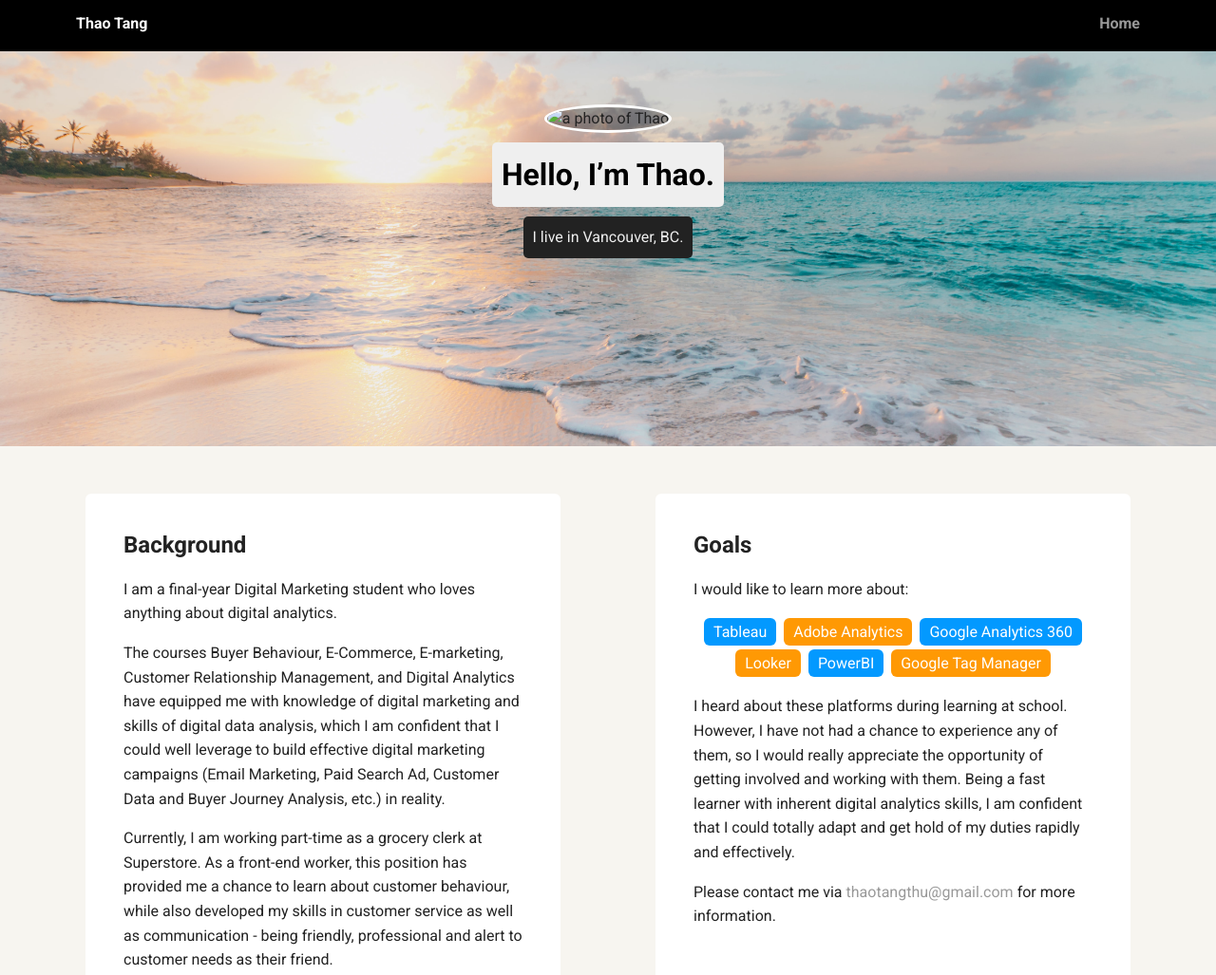
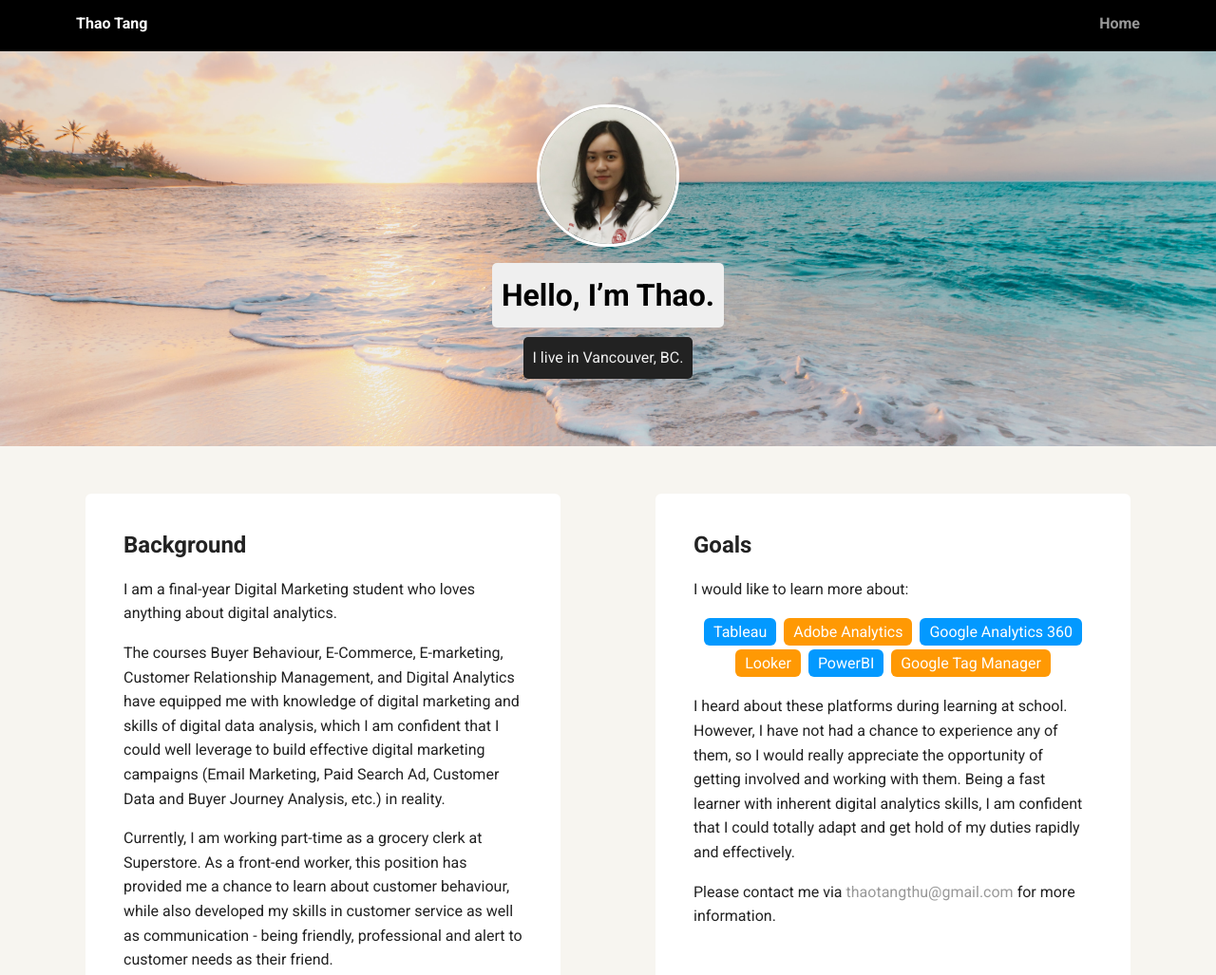
Before and after one commit to tangthao/Assignment-Case-1---Tutorial-1-, a plain HTML site: page index.html in a window 1280 px wide. Shown: the top 1027 px of the page at 95% size. Drawn offline with Linux system fonts and the light colour scheme; files whose address does not match are found by name; a web font is replaced by a local one.

Commit message:
Update index.html

```diff
--- a/index.html
+++ b/index.html
@@ -19,7 +19,7 @@
   </div>
 
   <header>
-    <img src="images/profile image.jpeg" alt="a photo of Thao" class="profile-image">
+    <img src="profile image.jpeg" alt="a photo of Thao" class="profile-image">
     <h1 class="tag name">Hello, I’m Thao.</h1>
     <p class="tag location">I live in Vancouver, BC.</p>
   </header>
```
